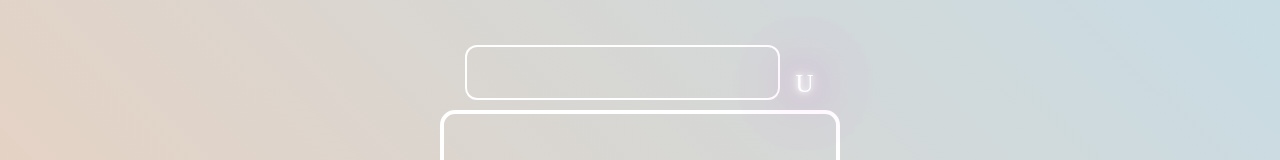
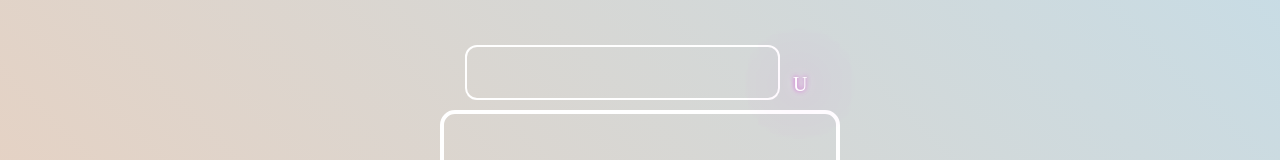
Before and after one commit to CartoonM/note_app, a React (Create React App) app: page / in a window 1280 px wide. Shown: the part 160-320 px from the top of the page. Built offline with nearby package versions, Linux system fonts and the light colour scheme; a web font is replaced by a local one.

Commit message:
add button centering

```diff
--- a/src/components/NoteInput/NoteInput.js
+++ b/src/components/NoteInput/NoteInput.js
@@ -1,13 +1,19 @@
 import classes from './NoteInput.module.scss';
 
 const NoteInput = props => {
+
+    let btnCls = null;
+
+    if (props.isBlink) {
+        btnCls = classes.error;
+    }
 
     return (
         <div className={classes.NoteInput}>
             <form>
                 <textarea onChange={props.onChange} value={props.value}/>
-                <button onClick={props.onClick}>
-                    <span>U</span>
+                <button onClick={props.onClick} className={btnCls}>
+                    <div>U</div>
                 </button>
             </form>
         </div>
--- a/src/components/NoteInput/NoteInput.module.scss
+++ b/src/components/NoteInput/NoteInput.module.scss
@@ -1,4 +1,6 @@
 @import url("https://fonts.googleapis.com/css2?family=East+Sea+Dokdo&display=swap");
+
+$pink: #ca30ca;
 
 .NoteInput {
     box-sizing: border-box;
@@ -12,14 +14,6 @@
 
 .NoteInput.active {
     border-color: #DDA0DD;
-}
-
-.NoteInput textarea:hover {
-    border-color: #ca30ca;
-}
-
-.NoteInput textarea:focus {
-    border-color: #ca30ca;
 }
 
 .NoteInput form {
@@ -39,15 +33,17 @@
     border: 2.5px solid #fff;
     border-radius: 12px;
     transition: all .3s;
+    &:hover { border-color: $pink; }
+    &:focus { border-color: $pink; }
 }
 
 .NoteInput button {
     font-family: 'East Sea Dokdo', cursive;
     position: relative;
-    font-size: 25px;
+    font-size: 20px;
     text-transform: uppercase;
     color: #ffffff;
-    text-shadow: 0 0 5px #ffffff, 0 0 10px #ffffff, 0 0 20px #ffffff, 0 0 40px #ff00de, 0 0 80px #ff00de, 0 0 90px #ff00de, 0 0 100px #ff00de, 0 0 150px #ff00de;
+    text-shadow: 0 0 5px $pink, 0 0 10px #ffffff, 0 0 20px #ffffff, 0 0 40px #ff00de, 0 0 80px #ff00de, 0 0 90px #ff00de, 0 0 100px #ff00de, 0 0 150px #ff00de;
     height: 30px;
     width: 30px;
     margin-left: 5px;
@@ -57,11 +53,13 @@
     outline: none;
     background-color: transparent;
     transition: all .3s;
-    span {
-        position: absolute;
-        top: -7%;
-        left: 33%;
+    div {
+        margin-bottom: 5px;
     }
+}
+
+.NoteInput button.error {
+    background-color: rgba(224, 9, 20, 0.5)
 }
 
 .NoteInput button:hover {
```
